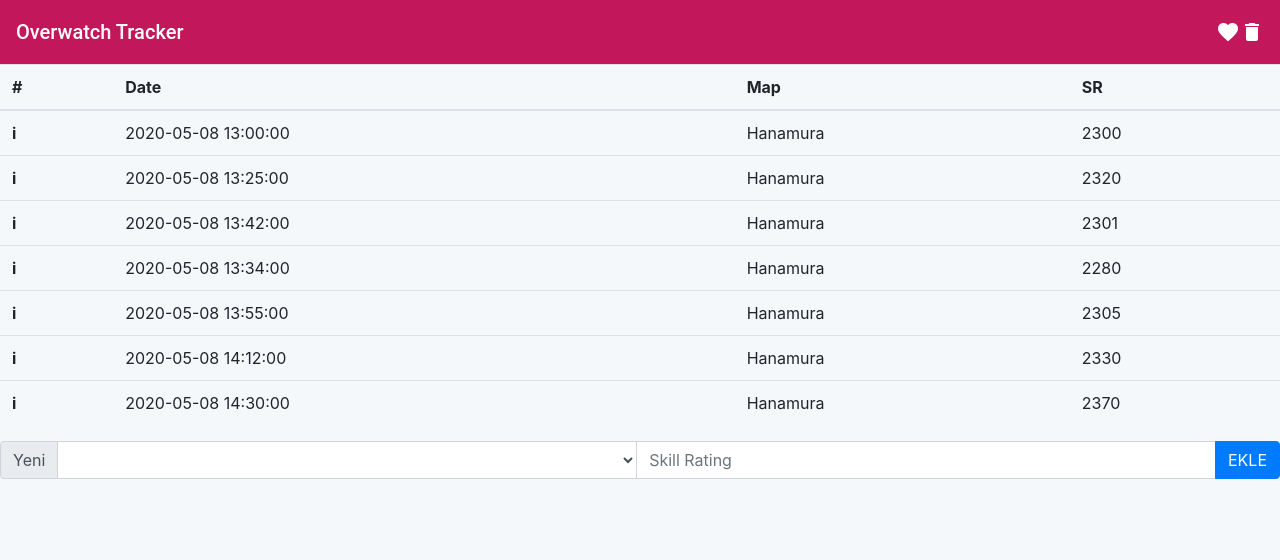
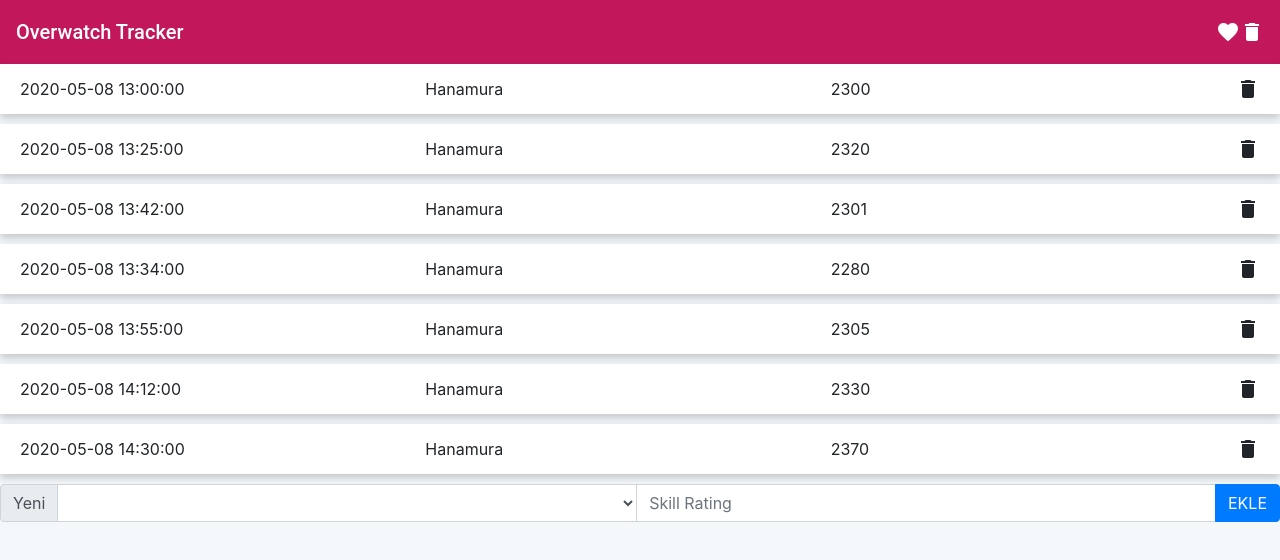
Before and after one commit to arikanorh/over-track, an Angular app: page / in a window 1280 px wide. Shown: the top 560 px of the page. Built offline with nearby package versions, Linux system fonts and the light colour scheme.

Commit message:
1 file modified

```diff
--- a/src/app/session/session.component.html
+++ b/src/app/session/session.component.html
@@ -1,21 +1,8 @@
-<table class="table table-hover">
-	<thead>
-		<tr>
-			<th scope="col">#</th>
-			<th scope="col">Date</th>
-			<th scope="col">Map</th>
-			<th scope="col">SR</th>
-		</tr>
-	</thead>
-	<tbody>
-		<tr *ngFor="let game of data;let i = index">
-			<th scope="row">i</th>
-			<td>{{game.date}}</td>
-			<td>{{game.map}}</td>
-			<td>{{game.skillRating}}</td>
-		</tr>
-	</tbody>
-</table>
+
+<app-gamerecord class="app-record" *ngFor="let game of data" [game]="game">
+
+</app-gamerecord>
+
 
 <div>
 
@@ -34,9 +21,9 @@
   </select>
 	<input [(ngModel)]="model.skillRating" type="text" class="form-control" placeholder="Skill Rating" name="skillRating">
 
-	<div class="input-group-append">
-		<button (click)="add()" class="btn btn-primary" type="button">EKLE</button>
-	</div>
+<div class="input-group-append">
+    <button (click)="add()" class="btn btn-primary" type="button">EKLE</button>
+  </div>
 </form>
 
 {{model.skillRating}} {{model.map}}
```
